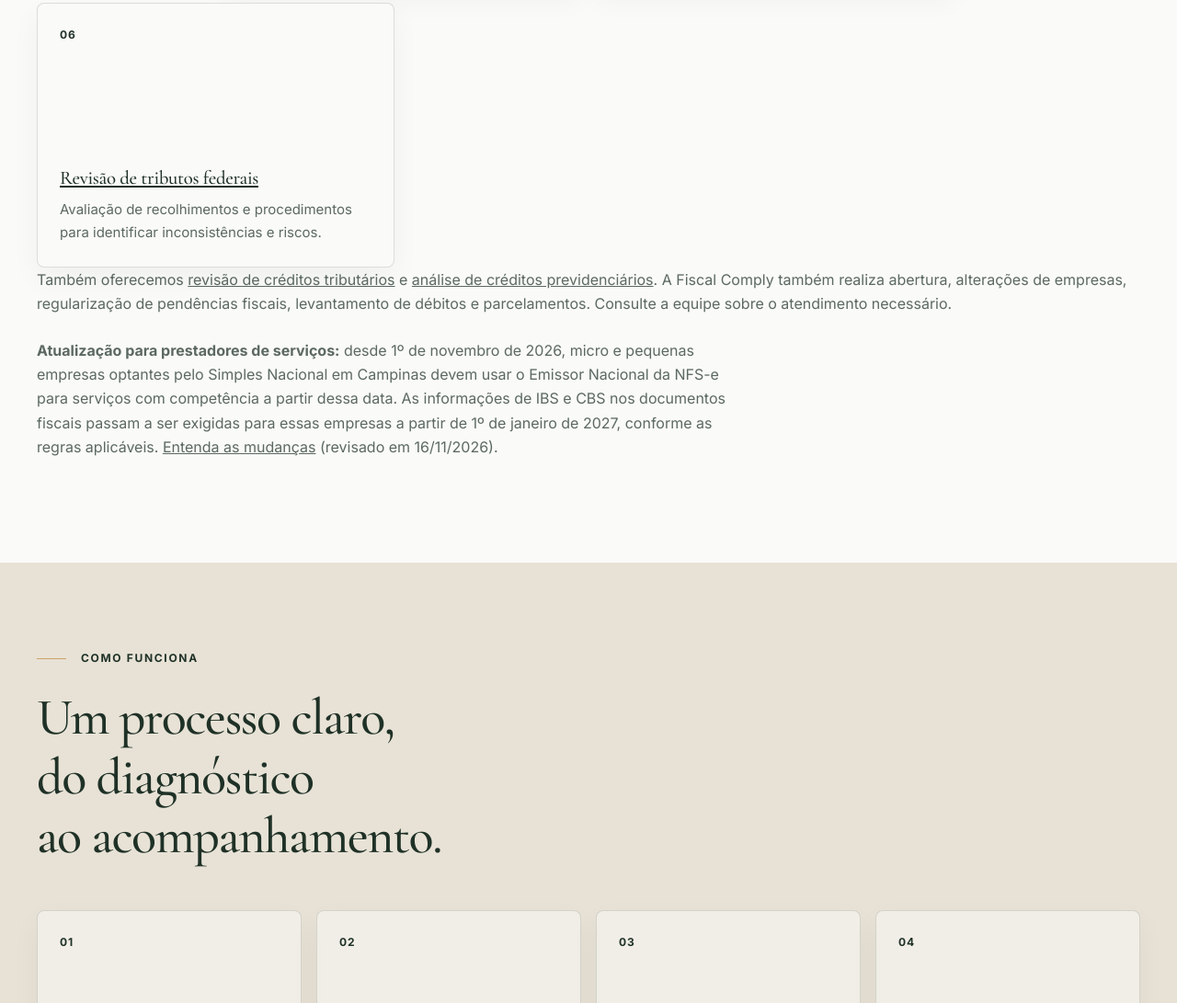
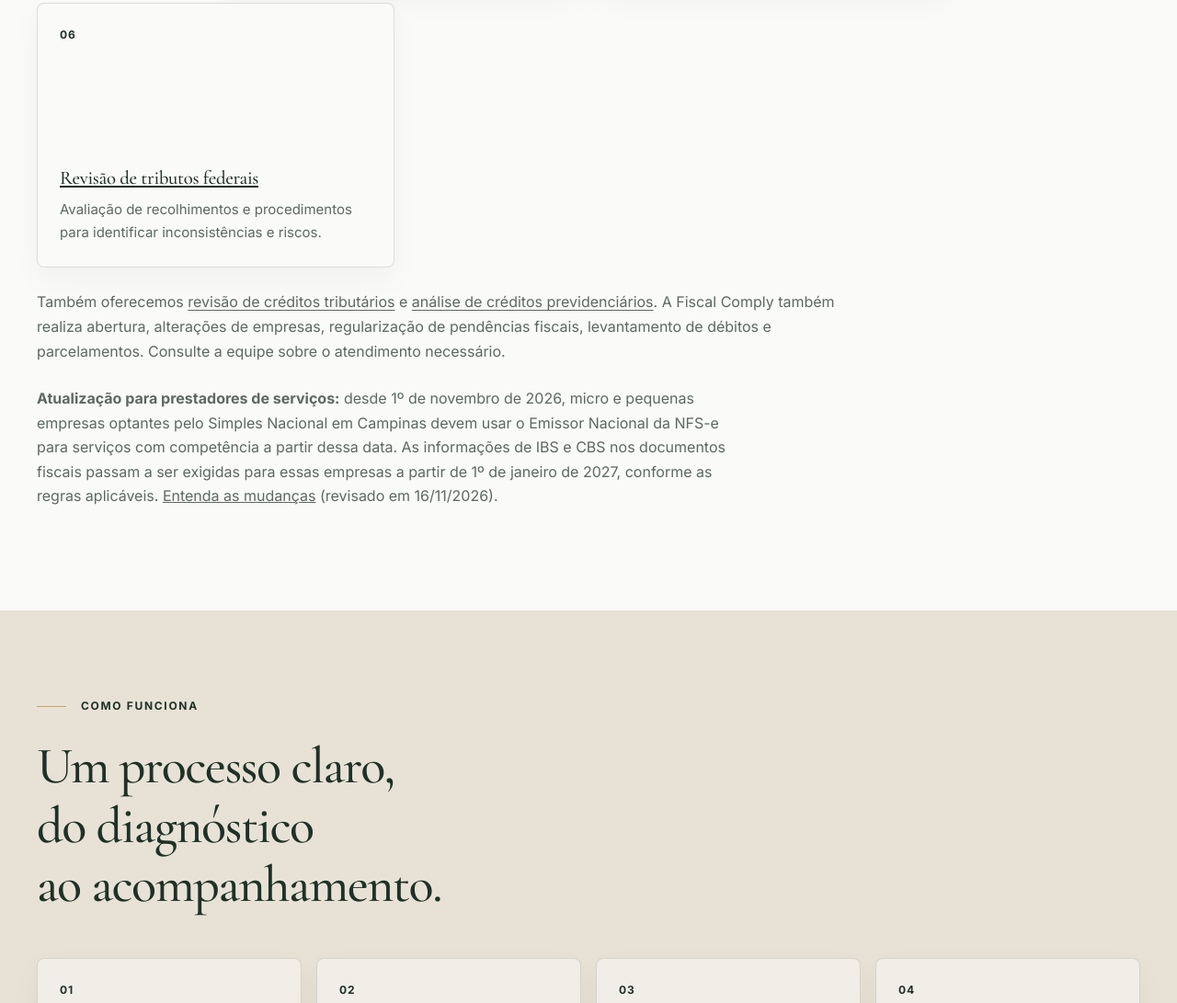
Before and after one commit to henriquesilvaweb/fiscal-comply, a plain HTML site: page index.html in a window 1280 px wide. Shown: the part 2611-3702 px from the top of the page at 92% size. Drawn offline with nearby package versions, Linux system fonts and the light colour scheme.

```diff
--- a/style.css
+++ b/style.css
@@ -1612,3 +1612,6 @@ svg {
 
 /* Atualização editorial com data de revisão e fontes verificáveis */
 .update-note{margin-top:24px;max-width:760px;line-height:1.65}.update-note strong{font-weight:700}.update-note time{white-space:nowrap}
+
+/* Destaque discreto para a relação entre serviços principais e complementares */
+.additional-services{max-width:880px;margin-top:24px;line-height:1.7}.additional-services a{text-underline-offset:3px}
```
